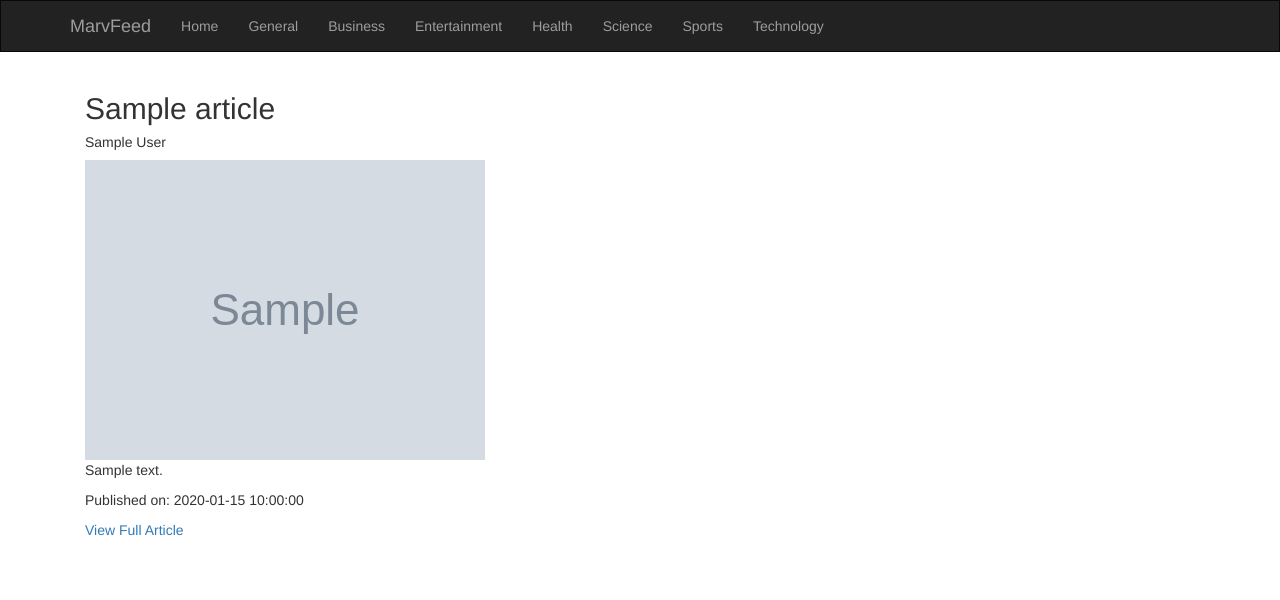
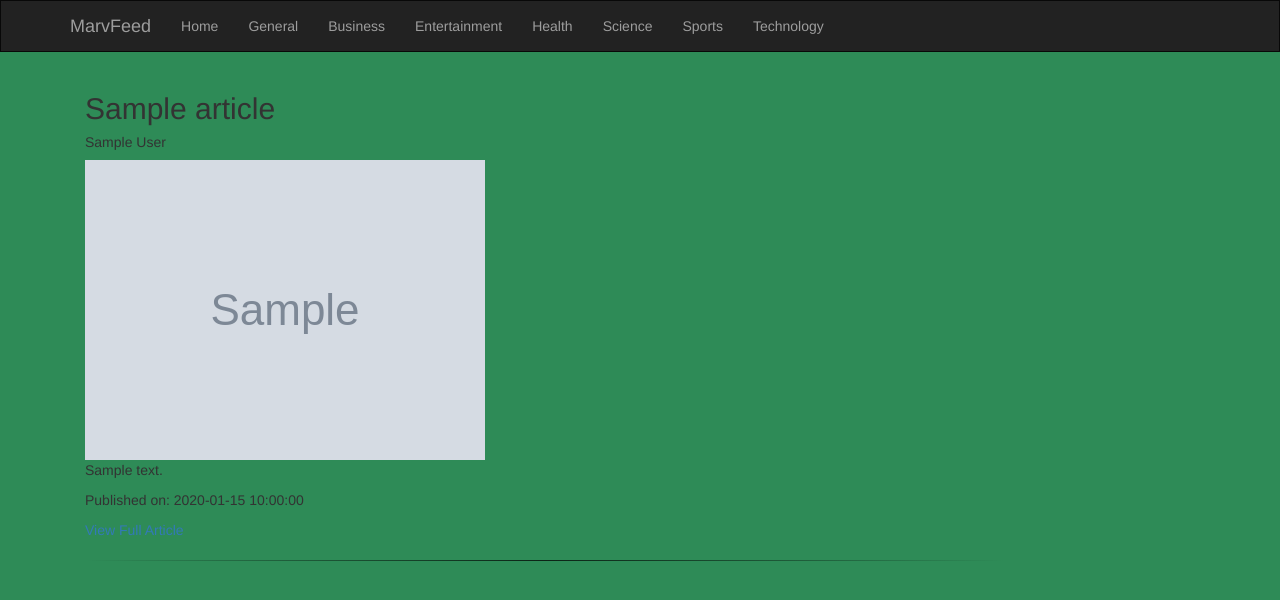
Before and after one commit to marvinChomba/MarvFeed, a Flask app: template app/templates/source_articles.html in a window 1280 px wide. Shown: the top 600 px of the page. Run offline with Flask 2, Linux system fonts and the light colour scheme; the template is opened without the code that fills it: most values are stand-ins (such as "Sample title", 1, 10 or a date in 2020); grey boxes marked "Sample" are stand-in pictures; some libraries are stand-ins or nearby versions.

Commit message:
Add styling to the index page

```diff
--- /dev/null
+++ b/app/static/css/index.css
@@ -0,0 +1,14 @@
+hr {
+    border: 0;
+    height: 1px;
+    background-image: linear-gradient(to right, rgba(0, 0, 0, 0), rgba(0, 0, 0, 0.75), rgba(0, 0, 0, 0));}
+body {
+    background: seagreen
+}
+img {
+    height: 400px;
+    width: 400px;
+}
+/* .article-container {
+    height: 600px;
+} */
--- a/app/templates/index.html
+++ b/app/templates/index.html
@@ -1,4 +1,9 @@
 {% extends "base.html" %}
+
+{% block styles%}
+    {{ super() }}
+    <link rel="stylesheet" href="{{url_for('static',filename='css/index.css')}}">
+{% endblock%}
 
 {% import "macros.html" as macro%}
 {% block content%}
--- a/app/templates/macros.html
+++ b/app/templates/macros.html
@@ -1,13 +1,14 @@
 {% macro display_articles(articles)%}
     <div class="container">
         {% for article in articles %}
-            <div class="col-sm-10">
+            <div class="col-sm-10 article-container">
                 <h2 class="article-header">{{article.title}}</h2>
                 <h5 class="article-author">{{article.author}}</h5>
                 <img src="{{article.image_url}}" alt="" class="img-responsive">
                 <p>{{article.content}}</p>
                 <p>Published on: {{article.publish_date}}</p>
                 <a href="{{article.url}}" target="_blank">View Full Article</a>
+                <hr>
             </div>
         {% endfor %}
     </div>
--- a/app/templates/source_articles.html
+++ b/app/templates/source_articles.html
@@ -1,5 +1,11 @@
 {% extends "base.html" %}
 {% import "macros.html" as macro%}
+
+{% block styles%}
+    {{ super() }}
+    <link rel="stylesheet" href="{{url_for('static',filename='css/index.css')}}">
+{% endblock%}
+
 
 {% block content %}
     {{ macro.display_articles(articles) }}
```
